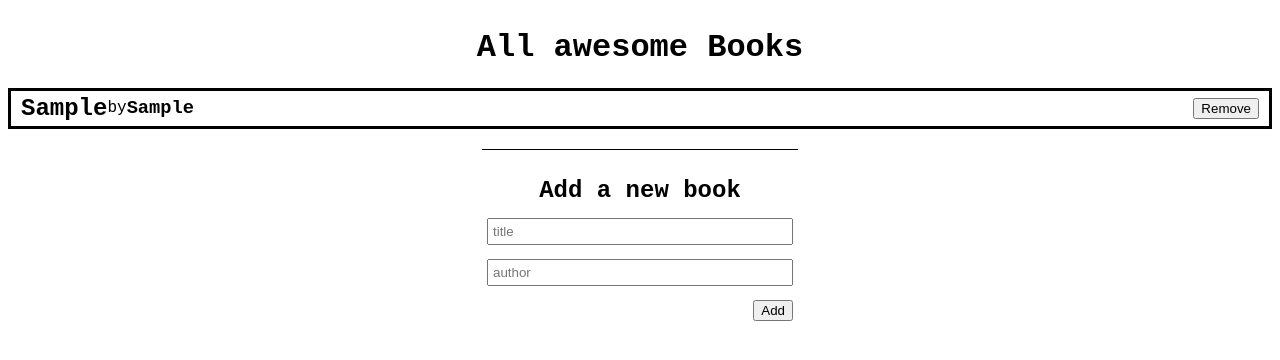
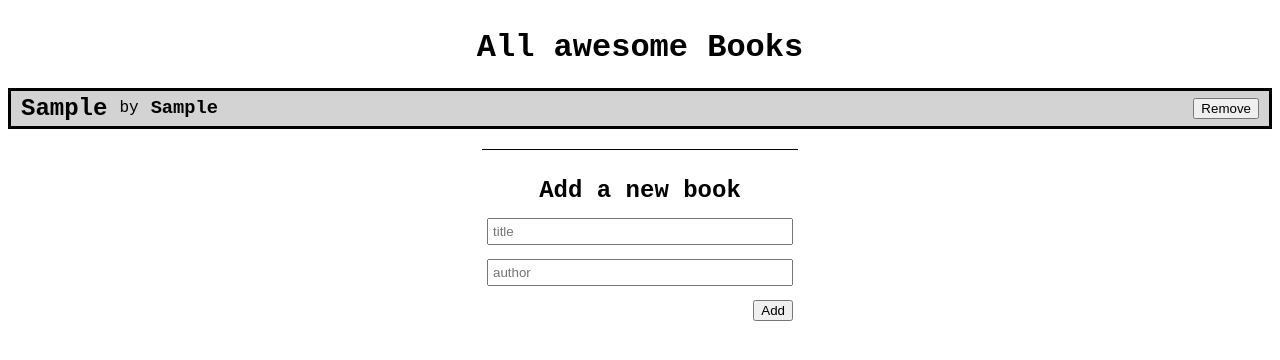
Before and after one commit to helio3197/awesome-books, a plain HTML site: page index.html in a window 1280 px wide. Both pictures are taken after typing "Sample", "Sample" into the empty fields and a click on the input "Add". Drawn offline with Linux system fonts and the light colour scheme.

Commit message:
Finshed adding CSS styles

```diff
--- a/Script.js
+++ b/Script.js
@@ -48,9 +48,15 @@ function createBooks() {
     bookData.title, bookData.author, bookData.id,
   ));
 
+  let number = 0;
+
   bookWrapper.innerHTML = '';
   bookCollection.forEach((book) => {
     const div = document.createElement('div');
+    if (number % 2 === 0) {
+      div.className = 'background';
+    }
+    number = number + 1;
     div.id = `book-${book.id}`;
     div.innerHTML = `
     <h2>${book.title}</h2>
--- a/style.css
+++ b/style.css
@@ -11,6 +11,10 @@ label > * {
   padding: 4px;
 }
 
+.background {
+  background-color: lightgray;
+}
+
 #book-wrapper {
   border: 3px solid black;
   align-self: stretch;
@@ -22,6 +26,7 @@ label > * {
   padding: 4px 10px;
   margin: 0;
   max-width: calc(100% - 20px);
+  gap: 12px;
 }
 
 #book-wrapper h2 {
```
Also changed, not shown: screenshot.png.
